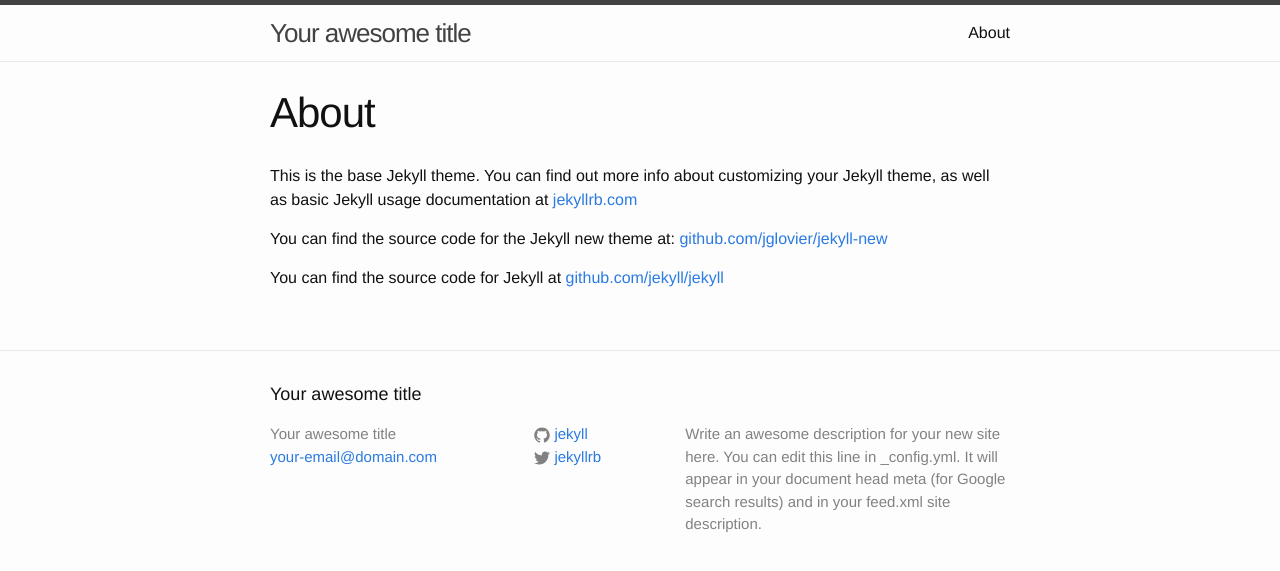
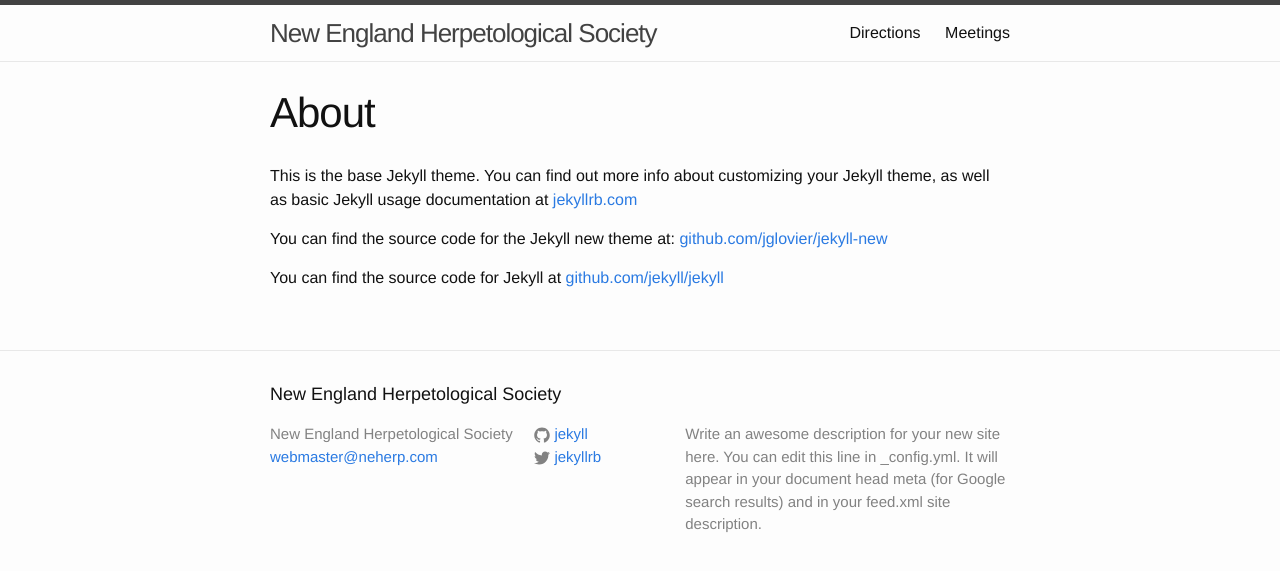
Before and after one commit to NEHerp/neherp.com, a Jekyll site: the page built from about.md, in a window 1280 px wide. Shown: the top 571 px of the page. Built offline with Jekyll 4.4.1, drawn with Linux system fonts in a browser that asks for light colours.

```diff
--- a/_config.yml
+++ b/_config.yml
@@ -1,12 +1,12 @@
 # Site settings
-title: Your awesome title
-email: your-email@domain.com
+title: New England Herpetological Society
+email: webmaster@neherp.com
 description: > # this means to ignore newlines until "baseurl:"
   Write an awesome description for your new site here. You can edit this
   line in _config.yml. It will appear in your document head meta (for
   Google search results) and in your feed.xml site description.
 baseurl: "" # the subpath of your site, e.g. /blog/
-url: "http://yourdomain.com" # the base hostname & protocol for your site
+url: "http://www.neherp.com" # the base hostname & protocol for your site
 twitter_username: jekyllrb
 github_username:  jekyll
 
--- a/_includes/header.html
+++ b/_includes/header.html
@@ -15,8 +15,8 @@
 
       <div class="trigger">
         {% for page in site.pages %}
-          {% if page.title %}
-          <a class="page-link" href="{{ page.url | prepend: site.baseurl }}">{{ page.title }}</a>
+          {% if page.menu %}
+          <a class="page-link" href="{{ page.url | prepend: site.baseurl }}">{{ page.menu }}</a>
           {% endif %}
         {% endfor %}
       </div>
--- a/_sass/_base.scss
+++ b/_sass/_base.scss
@@ -23,7 +23,10 @@ body {
     -webkit-text-size-adjust: 100%;
 }
 
-
+table, th, td {
+   border: $table-border;
+   padding: 5px;
+}
 
 /**
  * Set `margin-bottom` to maintain vertical rhythm
--- a/css/main.scss
+++ b/css/main.scss
@@ -26,6 +26,16 @@ $on-laptop:        800px;
 
 
 
+$border-color                	: #000;
+
+$table-border-color          	: $border-color;
+$table-border                	: 1px solid $table-border-color;
+//$table-background            	: $body-color;
+//$table-header-color          	: lighten($table-background, 10);
+//$table-hover-color           	: darken($table-background, 2);
+//$table-stripe-color          	: darken($table-background, 4);
+//$table-stripe-color-hover    	: darken($table-stripe-color, 5);
+
 // Using media queries with like this:
 // @include media-query($palm) {
 //     .wrapper {
```
Also changed, not shown: directions.md (added, +33 -0 lines), index.html (deleted, +0 -23 lines), index.md (added, +62 -0 lines), meetings.md (added, +30 -0 lines), assets/9-6-08_amelanistic_snapping_turtle_hatchling.jpg (added), assets/New_England_Wildlife_Center.jpg (added), assets/nehs-logo.gif (added).
